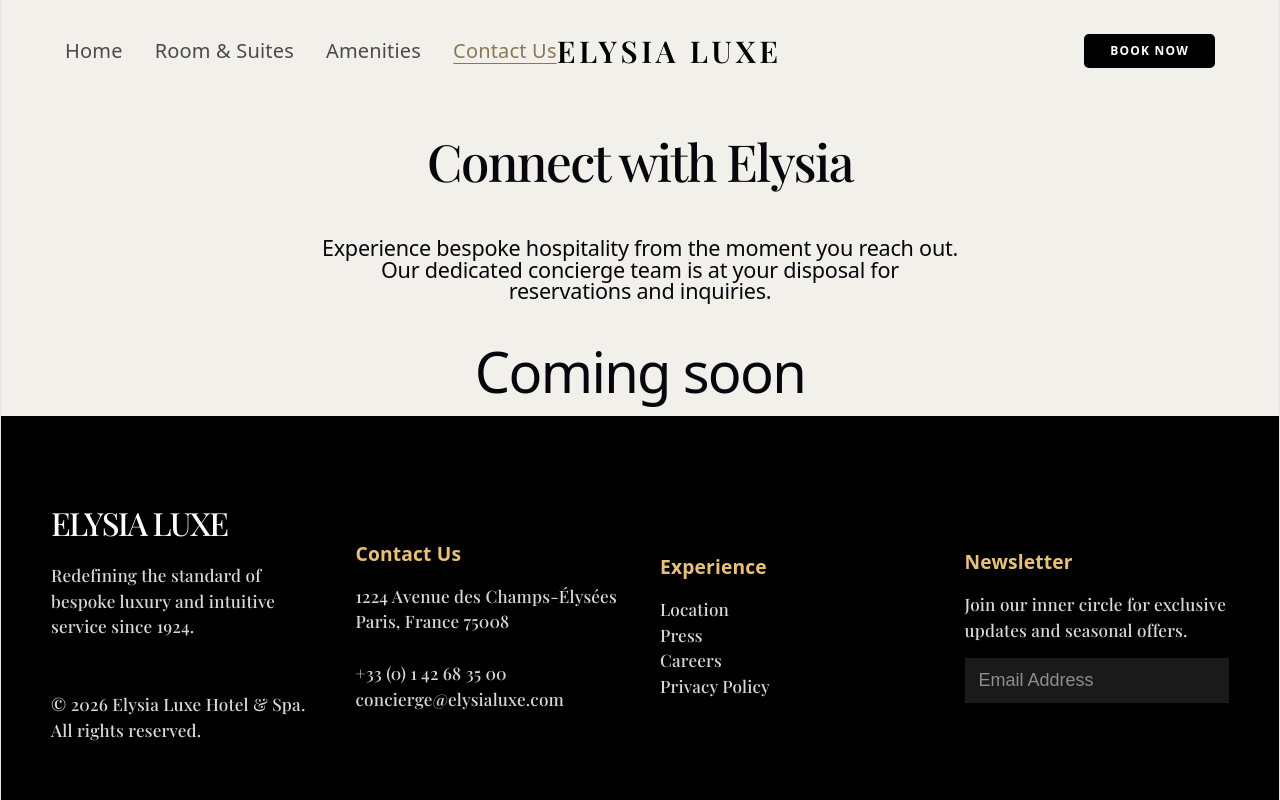
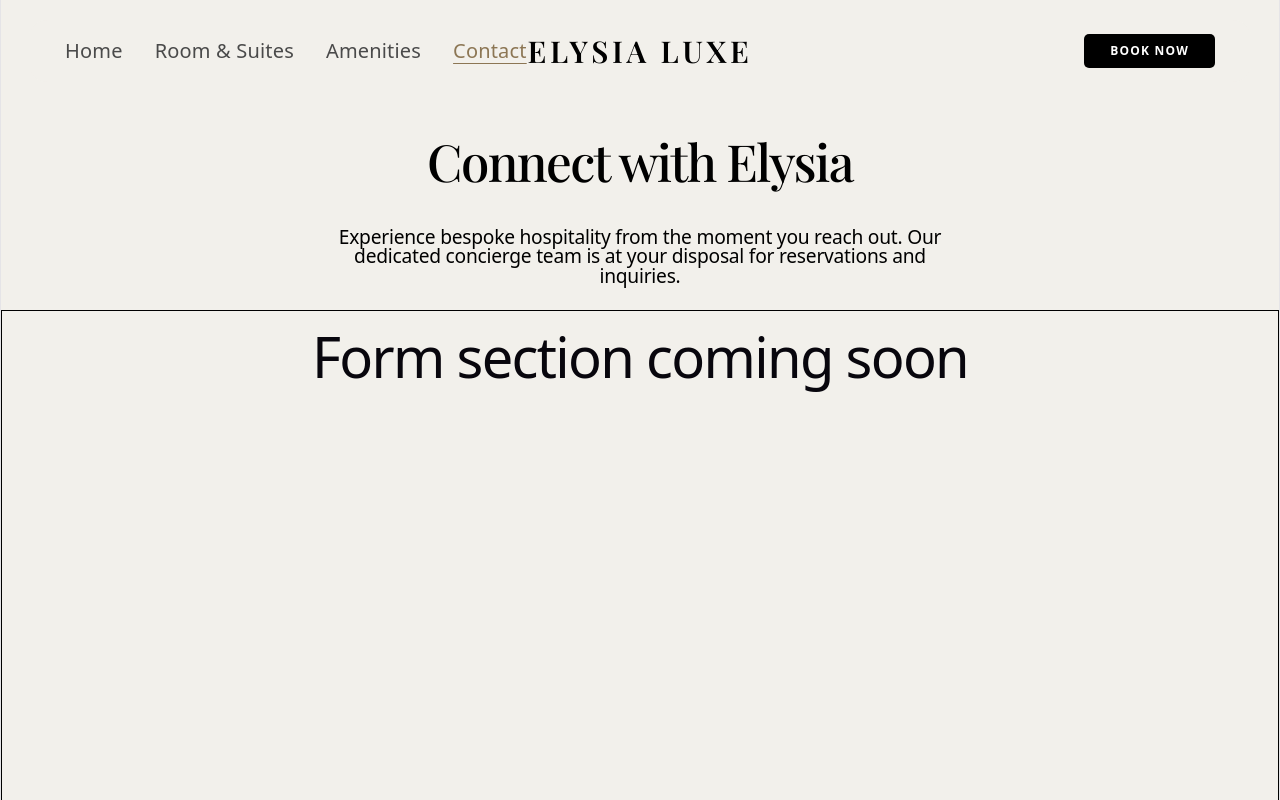
Before and after one commit to davidomonge8-rgb/ELYSIA-LUXE, a React (Vite) app: page /contact in a window 1280 px wide. Shown: the top 800 px of the page. Built offline with nearby package versions, Linux system fonts and the light colour scheme.

Commit message:
Changes to the header and a little bit of change to the contact page

```diff
--- a/src/components/Home/homeheader.jsx
+++ b/src/components/Home/homeheader.jsx
@@ -10,7 +10,7 @@ function Header(){
                         <li><NavLink to="/" end>Home</NavLink></li>
                         <li><NavLink to="/rooms">Room & Suites</NavLink></li>
                         <li><NavLink to="/amenities">Amenities</NavLink></li>
-                        <li><NavLink to="/contact">Contact Us</NavLink></li>
+                        <li><NavLink to="/contact">Contact</NavLink></li>
                     </ul>
                 </div>
 
--- a/src/components/contactus/contactUsFormSection.jsx
+++ b/src/components/contactus/contactUsFormSection.jsx
@@ -1,9 +1,9 @@
-import '../../componentsCss/contactus/ContactUsFormSection.css'
+import '../../componentsCss/contactus/contactUsFormSection.css'
 
 function ContactUsFormSection(){
     return(
         <div className="formSection">
-            <h1>Coming soon</h1>
+            <h1>Form section coming soon</h1>
         </div>
 
     )
--- a/src/componentsCss/contactus/contactUsFormSection.css
+++ b/src/componentsCss/contactus/contactUsFormSection.css
@@ -0,0 +1,6 @@
+.formSection{
+    border: solid black 1px;
+    height: 70vh;
+    margin-top: 10vh;
+
+}
--- a/src/componentsCss/contactus/contactUsHero.css
+++ b/src/componentsCss/contactus/contactUsHero.css
@@ -1,25 +1,26 @@
 .contactHero{
-    height: 20vh;
+    height: 13vh;
     padding-top: 3vh;
-    padding-bottom: 5vh;
+    padding-bottom: 0vh;
+
 }
 
 .contactHero h1{
     font-family: 'Playfair Display', 'Didot', 'Bodoni MT', 'Times New Roman', serif;
     font-weight: 500;
-    font-size: clamp(2.5rem, 4vw, 5rem);
+    font-size: clamp(2rem, 4vw, 5rem);
 }
 
 .contactHero h2{
     font-weight: 400;
-    font-size: clamp(1.2rem, 1.5vw, 3rem);
+    font-size: clamp(1rem, 1.5vw, 3rem);
     width: 50%;
 }
 
 .contactHero h1,h2{
     align-items: center;
-    margin: 10px auto 50px auto;
+    margin: 10px auto 40px auto;
     width: 60%;
     line-height: 1;
-
+    color :black;
 }
```
